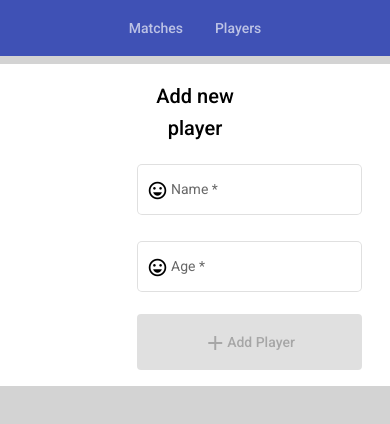
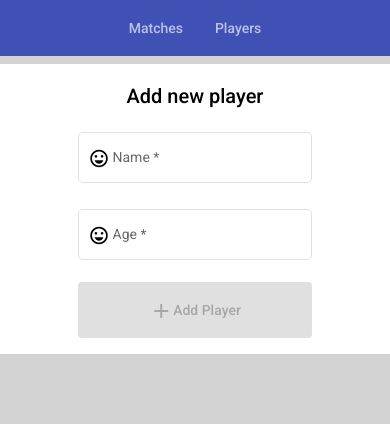
Before and after one commit to martin-istuk/Table-Tennis-Tournament, an Angular app: page /add-new-player in a window 390 px wide. Shown: the top 424 px of the page. Built offline with nearby package versions, Linux system fonts and the light colour scheme.

Commit message:
SCSS mobile app page optimization

```diff
--- a/src/app/components/add-new-player/add-new-player.component.scss
+++ b/src/app/components/add-new-player/add-new-player.component.scss
@@ -2,8 +2,9 @@
 	h2 {
 		text-align: center;
 	}
-	width: 30%;
-	margin: 0 auto;
+	width: 60vw;
+	max-width: 300px;
+	margin: auto;
 	display: block;
 	form {
 		display: grid;
--- a/src/app/main-layout/main-layout.component.scss
+++ b/src/app/main-layout/main-layout.component.scss
@@ -38,6 +38,9 @@
 @media only screen and (max-width: 600px) {
 	:host {
 		padding: 0;
+		nav button.cdk-focused {
+			background: none;
+		}
 		section {
 			margin-top: 0;
 			padding: 1rem 0;
```
